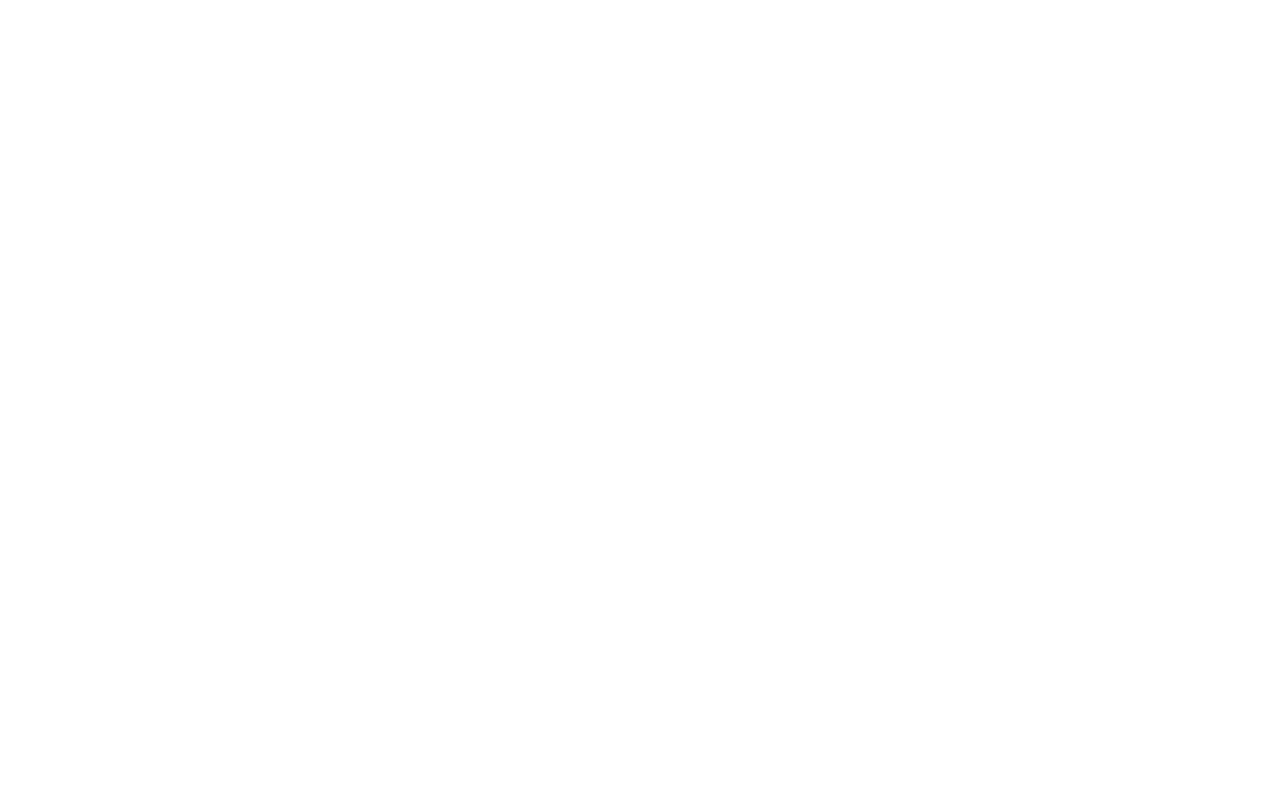
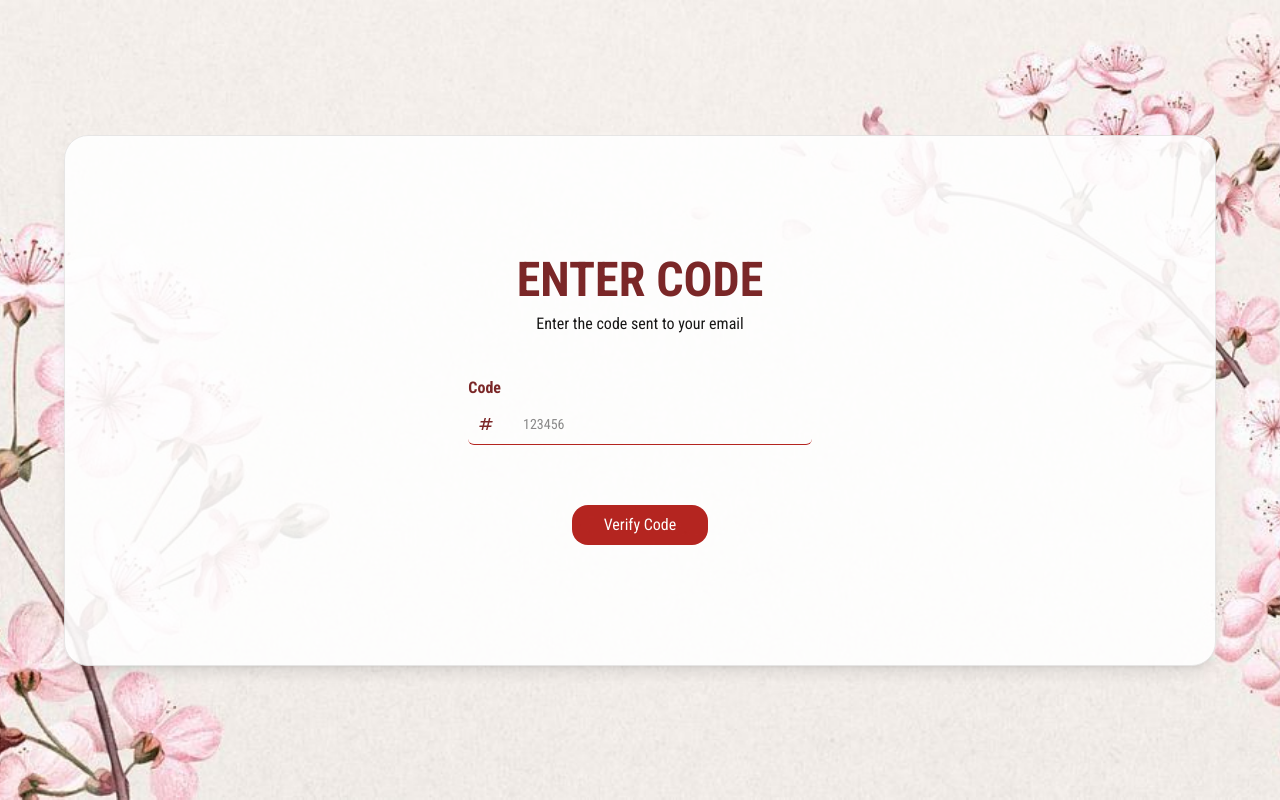
Before and after one commit to avytran/tet-planner-pro-frontend, a React (Vite) app in the folder front-end/: page /enter-code in a window 1280 px wide. Before the commit this address had no page. Built offline with nearby package versions, Linux system fonts and the light colour scheme; a web font is replaced by a local one.

Commit message:
feat(US49): implement enter code page layout

```diff
--- /dev/null
+++ b/front-end/src/components/Auth/EntercodeForm.jsx
@@ -0,0 +1,34 @@
+import { Card } from "./Card";
+import { InputField } from "./InputField";
+import { MdOutlineNumbers } from "react-icons/md";
+import AuthButton from "./Button";
+import { Link } from "react-router-dom";
+
+
+export const EntercodeForm = () => {
+  return (
+    <Card className="w-full max-w-5xl lg:max-w-6xl space-y-6 opacity-90 p-15 py-30">
+      <div className="space-y-2 text-center md:text-left mb-10">
+        <h1 className="font-bold text-primary-strong text-center text-5xl">
+          ENTER CODE
+        </h1>
+        <p className="text-center font-body-strong text-black">Enter the code sent to your email</p>
+      </div>
+
+      <form className="space-y-4 w-1/3 mx-auto">
+        <InputField
+          icon={<MdOutlineNumbers />}
+          label="Code"
+          name="code"
+          type="text"
+          placeholder="123456"
+          required
+        />
+
+        <div className="flex justify-center mt-15">
+        <AuthButton type="submit" color="danger" label="Verify Code"/>
+        </div>
+      </form>
+    </Card>
+  );
+};
--- /dev/null
+++ b/front-end/src/pages/Entercode/EntercodePage.jsx
@@ -0,0 +1,5 @@
+import { EntercodeForm } from "../../components/Auth/EntercodeForm";
+
+export const EntercodePage = () => {
+  return <EntercodeForm />;
+};
--- a/front-end/src/routes/AppRoutes.jsx
+++ b/front-end/src/routes/AppRoutes.jsx
@@ -10,6 +10,7 @@
 import { LoginPage } from "../pages/LoginPage/LoginPage";
 import { SignupPage } from "../pages/SignupPage/SignupPage";
 import { ForgotPasswordPage } from "../pages/ForgotPassword/ForgotPasswordPage";
+import { EntercodePage } from "../pages/Entercode/EntercodePage";
 
 export default function AppRoutes() {
   return (
@@ -26,6 +27,7 @@
         <Route path="login" element={<LoginPage />} />
         <Route path="sign-up" element={<SignupPage />} />
         <Route path="forgot-password" element={<ForgotPasswordPage />} />
+        <Route path="enter-code" element={<EntercodePage />} />
       </Route>
     </Routes>
   );
```
